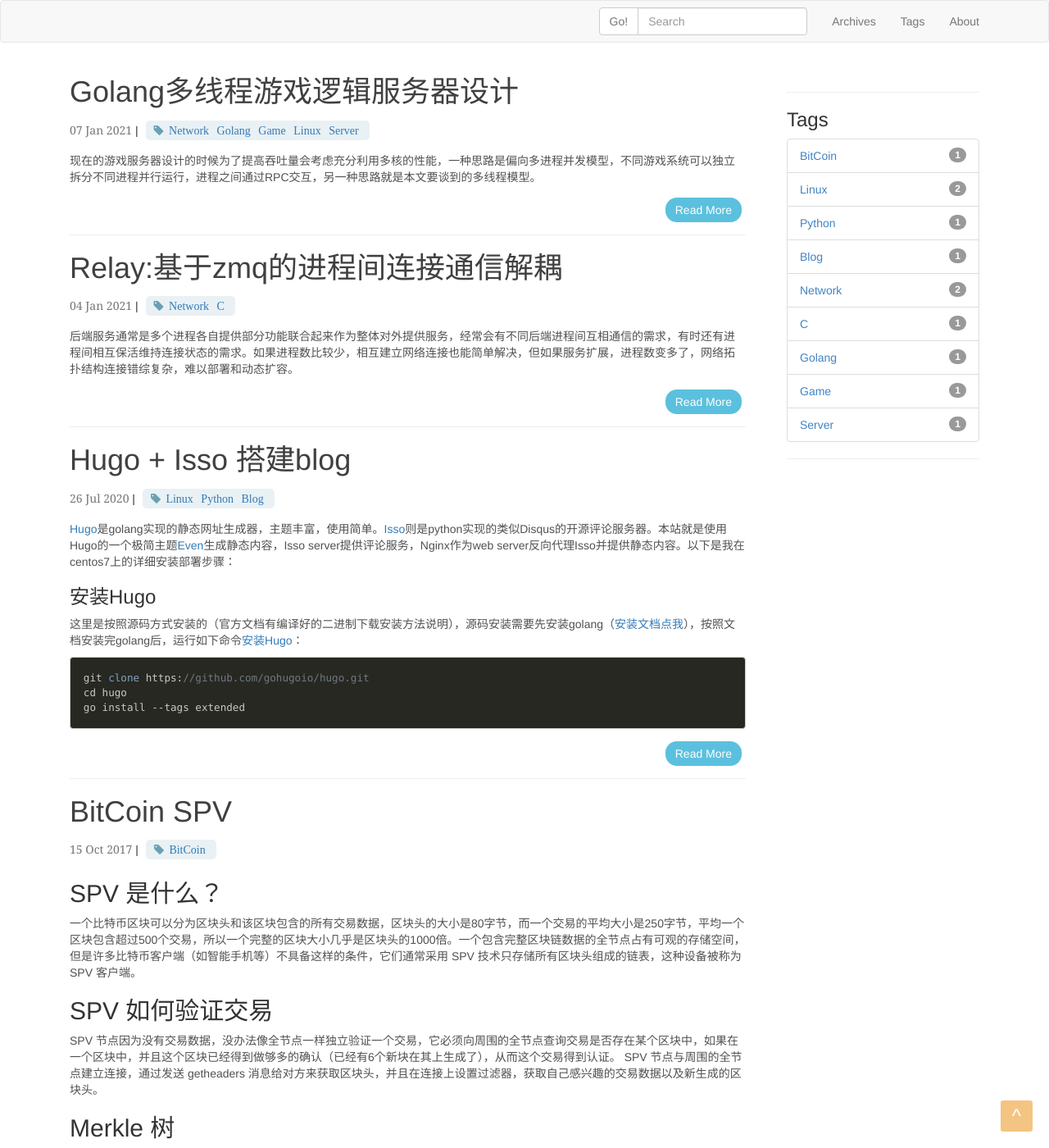
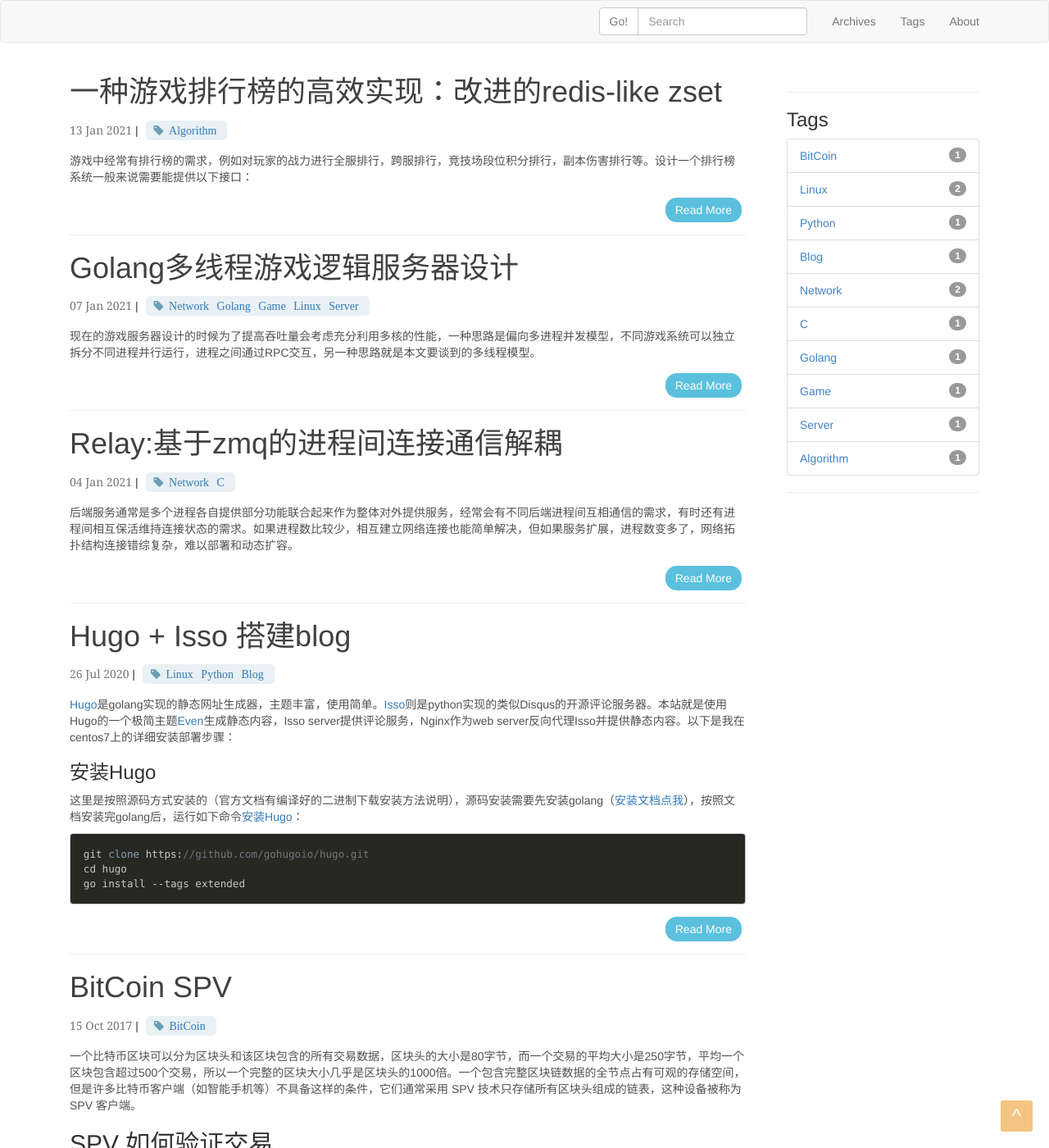
Before and after one commit to longzhiri/longzhiri.github.io, a Jekyll site: the page built from index.html, in a window 1280 px wide and 1400 px high. Shown: the whole window at 82% size. Built offline with Jekyll 4.4.1, drawn with Linux system fonts in a browser that asks for light colours; the list of posts is cut into pages by our own code; some of the changed lines change nothing that is shown.

Commit message:
Add a new post

````diff
--- a/_posts/2017-10-15-spv.md
+++ b/_posts/2017-10-15-spv.md
@@ -3,7 +3,6 @@ layout: post
 title: BitCoin SPV
 tags: BitCoin
 ---
-## SPV 是什么？
 一个比特币区块可以分为区块头和该区块包含的所有交易数据，区块头的大小是80字节，而一个交易的平均大小是250字节，平均一个区块包含超过500个交易，所以一个完整的区块大小几乎是区块头的1000倍。一个包含完整区块链数据的全节点占有可观的存储空间，但是许多比特币客户端（如智能手机等）不具备这样的条件，它们通常采用 SPV 技术只存储所有区块头组成的链表，这种设备被称为 SPV 客户端。
 
 ## SPV 如何验证交易
--- /dev/null
+++ b/_posts/2021-01-13-gozset.md
@@ -0,0 +1,51 @@
+---
+layout: post
+title: 一种游戏排行榜的高效实现：改进的redis-like zset
+tags: Algorithm
+---
+游戏中经常有排行榜的需求，例如对玩家的战力进行全服排行，跨服排行，竞技场段位积分排行，副本伤害排行等。设计一个排行榜系统一般来说需要能提供以下接口：
+
+1. Add：增加或更新键值对（key，score），并能按照score排序；
+2. Remove：根据key删除一个键值对；
+3. Rank：根据key获取排行名次；
+4. TopN：返回前N名（key，score）列表；
+5. Reset：重置；
+
+redis的zset数据结构很契合这个需求，事实上也有很多排行榜是用redis来实现的，这里想基于redis-like zset数据结构，深入分析下游戏中排行榜的特性，探讨一种优化和简单的实现方式。
+
+## 去除redis的依赖
+仅仅是为了使用zset引入redis依赖有些不那么经济，zset本身是skiplist+hashmap的实现，移植到游戏进程内实现并不需要花多少代价，毕竟skiplist相比平衡二叉树一大优势就是实现简单。zset中skiplist的作用是按照score排序，可以认为是一个有序表，以score作key，支持range，rank操作；hashmap的作用则是建立真正的key到score的映射，对外的接口都是以key做参数，需要首先通过hashmap索引到score，再使用score作key去skiplist操作。附上关于redis作者Antirez关于为什么用skiplist而不是平衡二叉树（比如红黑树，AVL）来实现zset的解释：
+
+>They are not very memory intensive. It's up to you basically. Changing parameters about the probability of a node to have a given number of levels will make then less memory intensive than btrees.
+>
+>A sorted set is often target of many ZRANGE or ZREVRANGE operations, that is, traversing the skip list as a linked list. With this operation the cache locality of skip lists is at least as good as with other kind of balanced trees.
+>
+>They are simpler to implement, debug, and so forth. For instance thanks to the skip list simplicity I received a patch (already in Redis master) with augmented skip lists implementing ZRANK in O(log(N)). It required little changes to the code.
+
+## 对zset定制化的改进
+skiplist作为有序表，增删查找及rank操作的平均时间复杂度都可以达到O(logn)，原理上用到了冗余的层数加速搜索，也是一种空间换时间的方法，实际使用上当有多个几十万量级的排行榜时，消耗内存很可观。
+
+几乎所有排行榜只需要排出名次靠前的一些玩家（比如前1500名，后面都以1500名举例），超过名次的玩家既不需要展示在排行榜中，亦无需显示名次，那么对于这部分玩家也应用相同代价的排序是否是浪费呢？
+
+有些排行榜的score是只增不减的，比如战斗伤害数值排行，对于这种情况，无需zset这种复杂数据结构，甚至只要维护一个固定长度的有序数组，更新操作就是往后找到比自己大的项，一边比较一边交换，rank操作可以通过维护一个key到数组index的map来达到O(1)的平均时间复杂度，得益于只排前面1500名的玩家，低于1500名分数的可以略过不处理， 整个实现内存紧凑，实现简单，运行高效。
+
+但是，大部分的排行榜score允许增加和降低，基于后1500名无rank需求但有顺序需求，把前1500的玩家放在skiplist进行排行，后面的玩家则放在最大堆中进行排序，前面的人掉下来会移动到堆中并把堆中最大值顶上去，堆的实现可以是数组，所用到的操作pop，push，remove，时间复杂度都是O（logn），另外堆是按照score排序的，需要一个hashmap建立score对应数组的index，方便在O（logn）时间内完成remove操作。得益于heap无需提供rank操作，及实现上紧密的内存结构和O（logn）的最差时间复杂度，性能比全量的skiplist排序无论是时间花费和空间花费都有可观的降低，后面会有详细的benchmark数据比较。
+
+对于同分score的处理，几乎所有排行榜都要求先上榜的排在前面，实现上可以用真实score和一个自增的计数器作为排序的组合key，score相同的计数器值小的优先级高，自增计数器每新添加一个元素则增加1，以此区分加入排行榜的先后顺序。
+
+## 评测
+按照本文所述的代码实现在[https://github.com/longzhiri/gozset](https://github.com/longzhiri/gozset)，实际压测的结果如下：
+
+```Bash
+BenchmarkZSetAdd-4                       1278654               862 ns/op             377 B/op          1 allocs/op
+BenchmarkZSetAddNoHeapMap-4               926547              4383 ns/op            1207 B/op          4 allocs/op
+BenchmarkZSetRemove-4                    1229588               936 ns/op              43 B/op          1 allocs/op
+BenchmarkZSetRemoveNoHeapMap-4           1000000              3270 ns/op             256 B/op          1 allocs/op
+BenchmarkZSetRank-4                      3538854               298 ns/op               0 B/op          0 allocs/op
+BenchmarkZSetRankNoHeampMap-4            1405663               974 ns/op               0 B/op          0 allocs/op
+BenchmarkZSetTopN-4                       132181              8300 ns/op            4912 B/op          2 allocs/op
+BenchmarkZSetTopNNoHeapMap-4              133660              9044 ns/op            4912 B/op          2 allocs/op
+BenchmarkZSetMarshal-4                     10000            220510 ns/op          229425 B/op          3 allocs/op
+BenchmarkZSetMarshalNoHeapMap-4            10000            663226 ns/op          163888 B/op
+```
+可以看到使用heap优化后比优化前大致上Add平均快了5倍，内存消耗确只有原来的1/3，Remove快了3倍，内存消耗确只有原来的1/6，Rank快了3倍。
````
Also changed, not shown: 11 other files.
